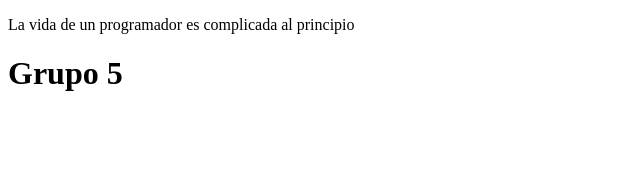
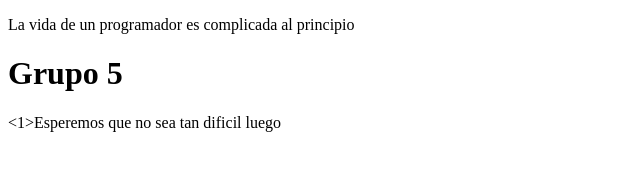
Before and after one commit to chiaravigi/repoDelEquipo5, a plain HTML site: page index.html in a window 1280 px wide. Shown: the whole page, without its empty margins (0-640 px from the left). Drawn offline with Linux system fonts and the light colour scheme.

Commit message:
actualizado

```diff
--- a/index.html
+++ b/index.html
@@ -12,3 +12,4 @@
 </body>
 </html>
 <h1>Grupo 5</h1>
+<1>Esperemos que no sea tan dificil luego</1>
```
